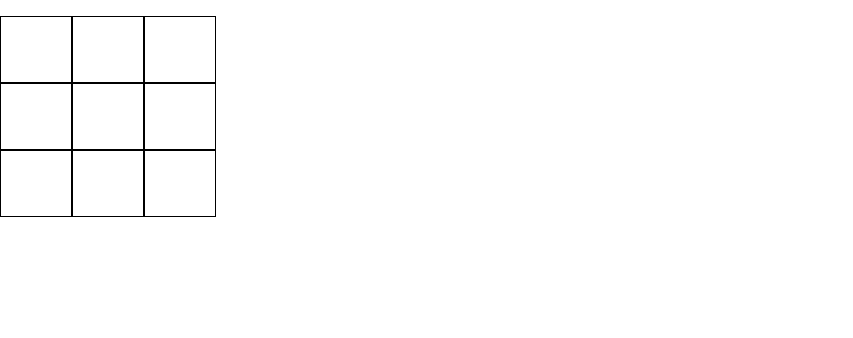
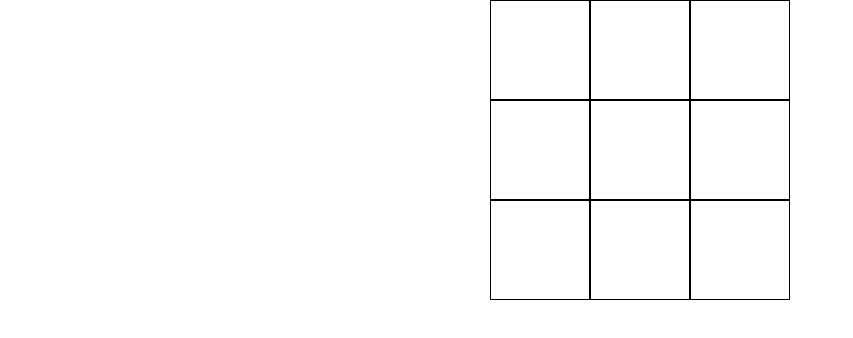
Before and after one commit to DanielParpal/tic-tac-toe, a React (Create React App) app: page / in a window 1280 px wide. Shown: the top 338 px of the page, without its empty margins (0-853 px from the left). Built offline with nearby package versions, Linux system fonts and the light colour scheme.

Commit message:
Now using a grid with flexbox. Also, cleaned the code to use the engine.

```diff
--- a/src/Game.css
+++ b/src/Game.css
@@ -1,4 +1,22 @@
+.Grid {
+  display: grid;
+  grid-template-columns: repeat(3, 100px);
+  grid-template-rows: repeat(3, 100px);
+  justify-content: center;
+}
+
 .Tile {
+  border: 1px solid black;
+  display: flex;
+  align-items: center;
+  justify-content: center;
+}
+
+.Tile > img {
+  width: 100px;
+}
+
+/* .Tile {
   width: 40px;
   height: 40px;
   border: 1px solid black;
@@ -9,4 +27,4 @@
 
 .Tile:nth-child(3n+1) {
   clear: left;
-}
+} */
--- a/src/Game.tsx
+++ b/src/Game.tsx
@@ -4,52 +4,49 @@ import {checkForWin} from './modules/engine';
 
 const Game: React.FC = () => {
   const TurnsEnum = {
-    X: 'x',
-    O: 'o'
+    x: 'x',
+    o: 'o'
   };
 
-  const [grid, setGrid] = useState([['', '', ''], ['', '', ''], ['', '', '']]);
-  const [turn, setTurn] = useState(TurnsEnum.X);
+  const [tiles, setGrid] = useState(new Array(9).fill(''));
+  const [turn, setTurn] = useState(TurnsEnum.x);
   const [winner, setWinner] = useState('');
 
-  const toggleTile = (row: number, col: number, e: React.SyntheticEvent) => {
-    const currentState = grid[row][col];
-    if (currentState !== '') return;
+  // TO-DO: Add a time travel option
+  // TO-DO: We'll add a restart button
 
-    const newGrid = grid;
-    newGrid[row][col] = turn;
-    setGrid([...grid]);
+  const toggleTile = (index: number, _e: React.SyntheticEvent) => {
+    if (isAlreadyOccupiedAtIndex(index)) return;
 
-    const gameWon = checkForWin(grid.flat(), turn);
+    // Let's explore array destructuring later
+    const tempTiles = tiles;
+    tempTiles[index] = turn;
+    setGrid(tempTiles);
+
+    const gameWon = checkForWin(tiles, turn);
 
     if (gameWon) {
-      setWinner('x')
+      setWinner(turn)
     } else {
-      const newTurn = turn === TurnsEnum.X ? TurnsEnum.O : TurnsEnum.X;
+      const newTurn = turn === TurnsEnum.x ? TurnsEnum.o : TurnsEnum.x;
       setTurn(newTurn);
     }
   }
 
-  const tiles = grid.map((row, rowIndex) => {
-    return (
-      <div key={'row-' + rowIndex}>
-        {row.map((tile, colIndex) => {
-          return (
-            <div onClick={(e) => toggleTile(rowIndex, colIndex, e)} className='Tile' key={'col-' + rowIndex + '-' + colIndex}>
-              {tile}
-            </div>
-          );
-        })}
-      </div>
-    );
-  });
+  const isAlreadyOccupiedAtIndex = (index: number): boolean => {
+    return tiles[index] !== '';
+  }
 
   return (
-    <div>
-      {tiles}
-      <div>
-        <p>{winner !== '' ? "winner is: " + winner : ''}</p>
-      </div>
+    <div className="Grid">
+      {tiles.map((tile, index) => {
+        return (
+          <div key={index} onClick={(e) => toggleTile(index, e)} className="Tile">
+            {tile}
+          </div>
+        );
+      })}
+      <p>{winner !== '' ? "winner is: " + winner : ''}</p>
     </div>
   )
 }
```
